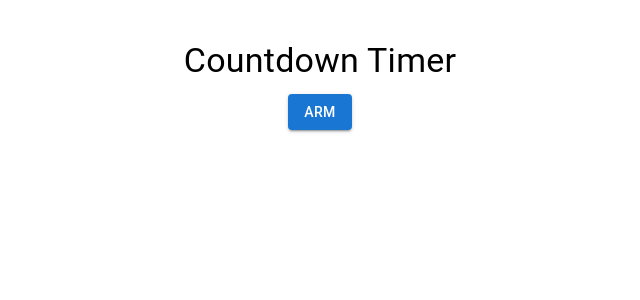
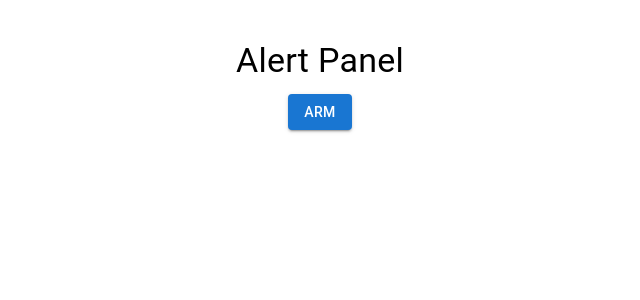
Before and after one commit to rndmzd/remote-alerts, a React app in the folder packages/client/: page / in a window 1280 px wide. Shown: the top 300 px of the page, without its empty margins (320-960 px from the left). Built offline with nearby package versions, Linux system fonts and the light colour scheme.

Commit message:
Update title.

```diff
--- a/packages/client/src/App.tsx
+++ b/packages/client/src/App.tsx
@@ -25,7 +25,7 @@ const App: React.FC = () => {
     <Container maxWidth="sm">
       <Box textAlign="center" mt={5}>
         <Typography variant="h4" gutterBottom>
-          Countdown Timer
+          Alert Panel
         </Typography>
         {isConnected ? (
           <>
```
